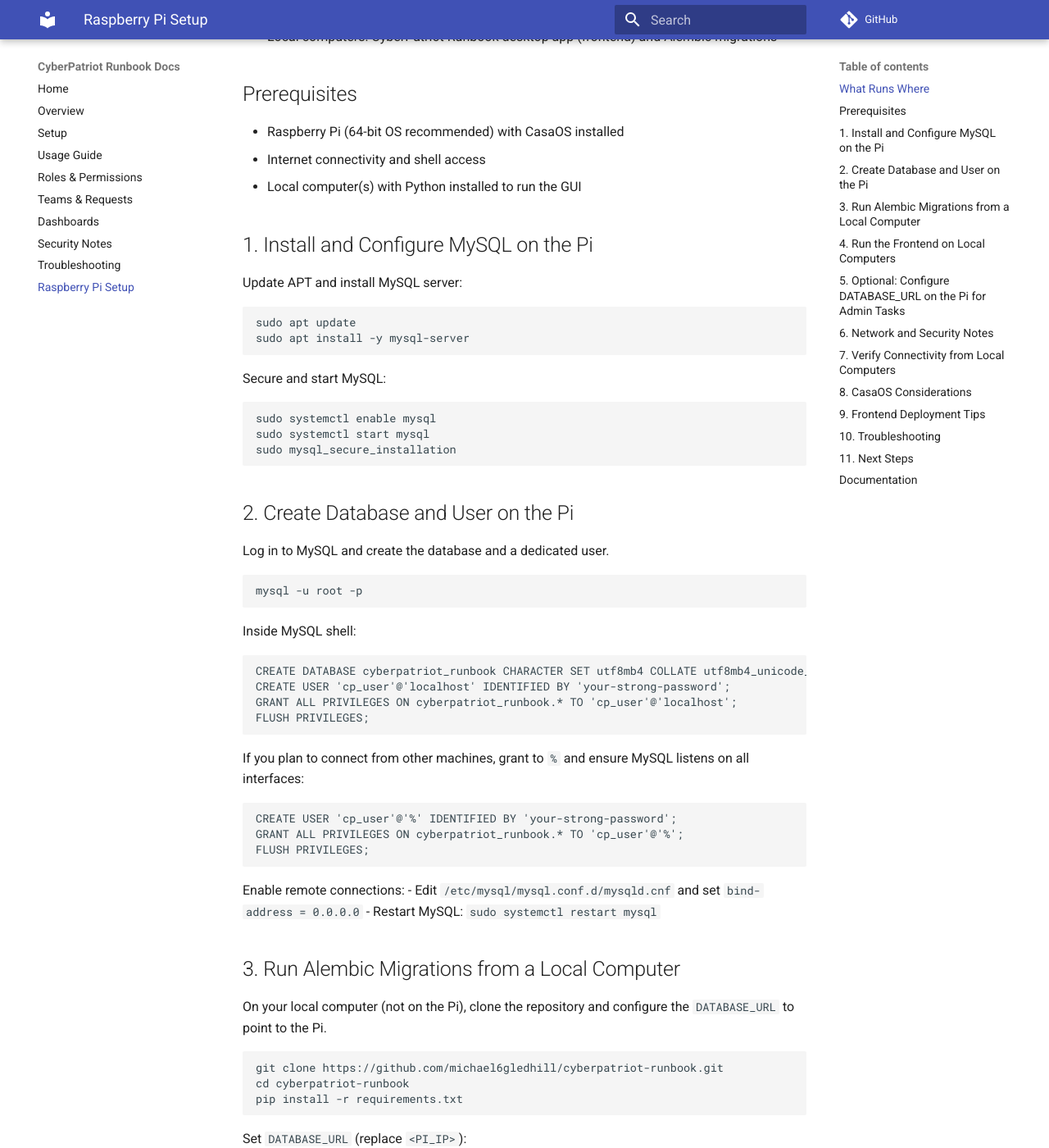
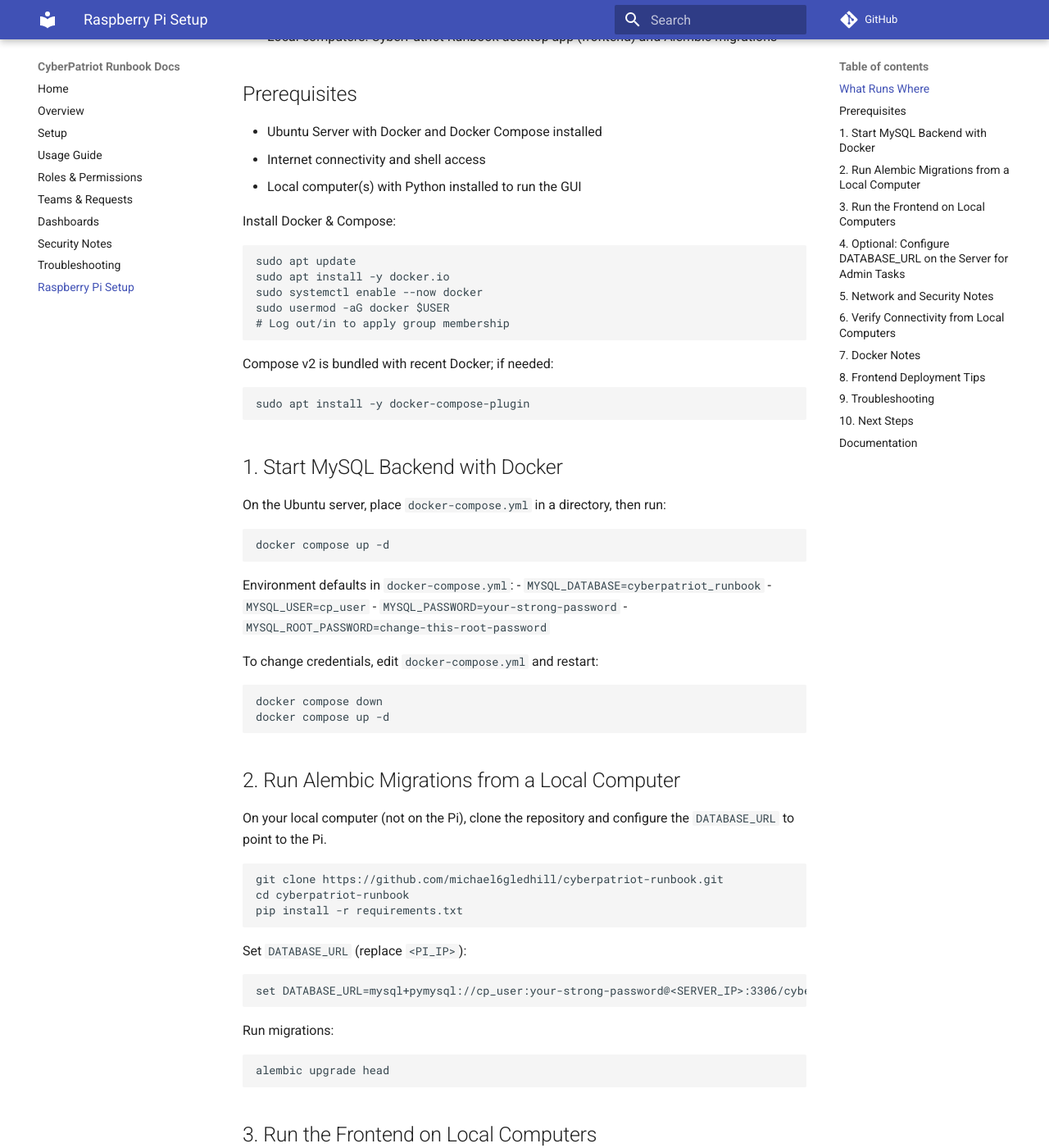
Before and after one commit to michael6gledhill/cyberpatriot-runbook, an MkDocs documentation site: the page built from docs/pi-setup.md, in a window 1280 px wide and 1400 px high, scrolled down 391 px. Shown: the whole window at 82% size. Built offline with MkDocs 1.6.1 and Material for MkDocs 9.7.7, drawn with Linux system fonts in a browser that asks for light colours; comment, search, counter and statistics services are not loaded; some of the changed text lies outside the part shown.

Commit message:
Update backend setup docs for Ubuntu Docker deployment
Revised documentation and README to focus on deploying the MySQL backend using Docker Compose on Ubuntu Server instead of Raspberry Pi. Added a sample docker-compose.yml for MySQL, updated setup instructions, and clarified environment variables and network configuration for local frontend connections.

````diff
--- a/docs/pi-setup.md
+++ b/docs/pi-setup.md
@@ -1,60 +1,51 @@
-# Raspberry Pi (CasaOS) Backend Setup
+# Ubuntu Server Backend Setup (Docker)
 
-This guide focuses on running only the backend (MySQL database) on a Raspberry Pi running CasaOS. The application frontend (PySide6 desktop client) runs on your local computer(s) and connects to the Pi-hosted database over the network.
+This guide sets up the backend (MySQL) on an Ubuntu Server using Docker. The frontend (PySide6 desktop client) runs on your local computer(s) and connects to the Ubuntu-hosted database over the network.
 
 > View the source on GitHub: https://github.com/michael6gledhill/cyberpatriot-runbook
 
 ## What Runs Where
-- Raspberry Pi: MySQL server (database backend)
+- Ubuntu Server: MySQL server (database backend) via Docker Compose
 - Local computers: CyberPatriot Runbook desktop app (frontend) and Alembic migrations
 
 ## Prerequisites
-- Raspberry Pi (64-bit OS recommended) with CasaOS installed
+- Ubuntu Server with Docker and Docker Compose installed
 - Internet connectivity and shell access
 - Local computer(s) with Python installed to run the GUI
 
-## 1. Install and Configure MySQL on the Pi
-Update APT and install MySQL server:
+Install Docker & Compose:
+```bash
+sudo apt update
+sudo apt install -y docker.io
+sudo systemctl enable --now docker
+sudo usermod -aG docker $USER
+# Log out/in to apply group membership
+```
+Compose v2 is bundled with recent Docker; if needed:
+```bash
+sudo apt install -y docker-compose-plugin
+```
+
+## 1. Start MySQL Backend with Docker
+On the Ubuntu server, place `docker-compose.yml` in a directory, then run:
 
 ```bash
-sudo apt update
-sudo apt install -y mysql-server
+docker compose up -d
 ```
 
-Secure and start MySQL:
+Environment defaults in `docker-compose.yml`:
+- `MYSQL_DATABASE=cyberpatriot_runbook`
+- `MYSQL_USER=cp_user`
+- `MYSQL_PASSWORD=your-strong-password`
+- `MYSQL_ROOT_PASSWORD=change-this-root-password`
 
+To change credentials, edit `docker-compose.yml` and restart:
 ```bash
-sudo systemctl enable mysql
-sudo systemctl start mysql
-sudo mysql_secure_installation
+docker compose down
+docker compose up -d
 ```
 
-## 2. Create Database and User on the Pi
-Log in to MySQL and create the database and a dedicated user.
-
-```bash
-mysql -u root -p
-```
-Inside MySQL shell:
-```sql
-CREATE DATABASE cyberpatriot_runbook CHARACTER SET utf8mb4 COLLATE utf8mb4_unicode_ci;
-CREATE USER 'cp_user'@'localhost' IDENTIFIED BY 'your-strong-password';
-GRANT ALL PRIVILEGES ON cyberpatriot_runbook.* TO 'cp_user'@'localhost';
-FLUSH PRIVILEGES;
-```
-
-If you plan to connect from other machines, grant to `%` and ensure MySQL listens on all interfaces:
-```sql
-CREATE USER 'cp_user'@'%' IDENTIFIED BY 'your-strong-password';
-GRANT ALL PRIVILEGES ON cyberpatriot_runbook.* TO 'cp_user'@'%';
-FLUSH PRIVILEGES;
-```
-
-Enable remote connections:
-- Edit `/etc/mysql/mysql.conf.d/mysqld.cnf` and set `bind-address = 0.0.0.0`
-- Restart MySQL: `sudo systemctl restart mysql`
-
-## 3. Run Alembic Migrations from a Local Computer
+## 2. Run Alembic Migrations from a Local Computer
 On your local computer (not on the Pi), clone the repository and configure the `DATABASE_URL` to point to the Pi.
 
 ```bash
@@ -66,7 +57,7 @@
 Set `DATABASE_URL` (replace `<PI_IP>`):
 
 ```bash
-set DATABASE_URL=mysql+pymysql://cp_user:your-strong-password@<PI_IP>:3306/cyberpatriot_runbook
+set DATABASE_URL=mysql+pymysql://cp_user:your-strong-password@<SERVER_IP>:3306/cyberpatriot_runbook
 ```
 
 Run migrations:
@@ -75,18 +66,18 @@
 alembic upgrade head
 ```
 
-## 4. Run the Frontend on Local Computers
+## 3. Run the Frontend on Local Computers
 On any local computer that will use the app:
 
 ```bash
 git clone https://github.com/michael6gledhill/cyberpatriot-runbook.git
 cd cyberpatriot-runbook
 pip install -r requirements.txt
-set DATABASE_URL=mysql+pymysql://cp_user:your-strong-password@<PI_IP>:3306/cyberpatriot_runbook
+set DATABASE_URL=mysql+pymysql://cp_user:your-strong-password@<SERVER_IP>:3306/cyberpatriot_runbook
 python main.py
 ```
 
-## 5. Optional: Configure `DATABASE_URL` on the Pi for Admin Tasks
+## 4. Optional: Configure `DATABASE_URL` on the Server for Admin Tasks
 If you prefer to run Alembic from the Pi instead, set `DATABASE_URL` there:
 
 ```bash
@@ -107,16 +98,21 @@
 ```
 If successful, the GUI will operate normally against the Pi-hosted database.
 
-## 8. CasaOS Considerations
-- CasaOS may manage services via containers; this guide uses host-installed MySQL.
-- For containerization later, expose port 3306 and use the same `DATABASE_URL`.
+## 7. Docker Notes
+- The compose file exposes `3306:3306` for MySQL access.
+- Data is persisted in the `db_data` Docker volume.
+- To stop/start:
+```bash
+docker compose down
+docker compose up -d
+```
 
-## 9. Frontend Deployment Tips
+## 8. Frontend Deployment Tips
 - Distribute the desktop app by cloning the repo on each local machine.
 - Configure `DATABASE_URL` to point to the Pi’s IP.
 - Keep clients updated via `git pull` when you make changes.
 
-## 10. Troubleshooting
+## 9. Troubleshooting
 - Access denied:
   - Verify `cp_user` credentials and privileges.
   - Test: `mysql -h localhost -u cp_user -p`
@@ -126,7 +122,7 @@
 - PySide6 display issues:
   - Run the app on a local desktop; the Pi should only host MySQL.
 
-## 11. Next Steps
+## 10. Next Steps
 - On a local computer, run the desktop app and create an admin account.
 - Configure teams and begin approvals; data persists on the Pi MySQL.
 
````
Also changed, not shown: other parts of docs/pi-setup.md (+2 -2 lines), README.md (+22 -4 lines), docker-compose.yml (+19 -0 lines).
